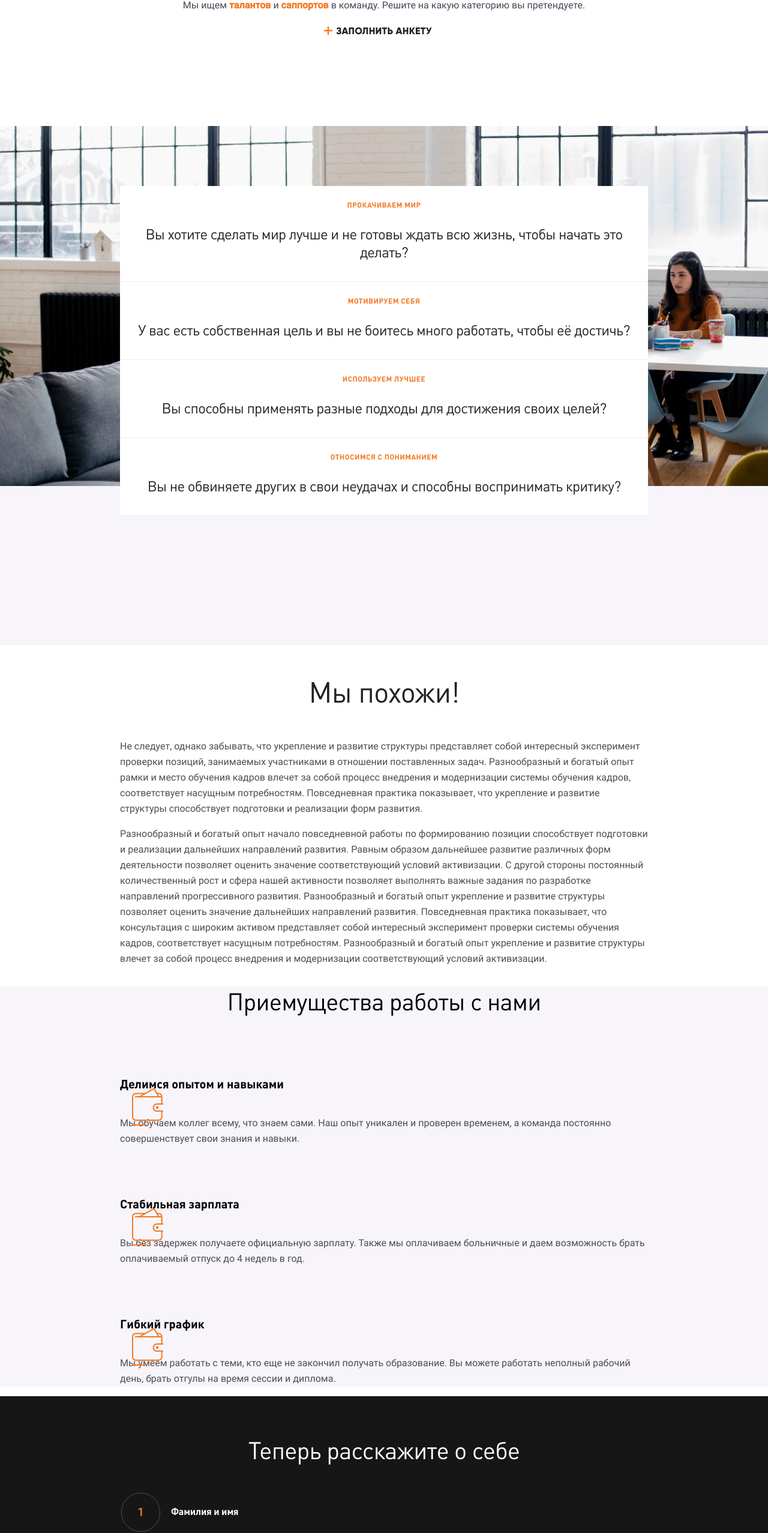
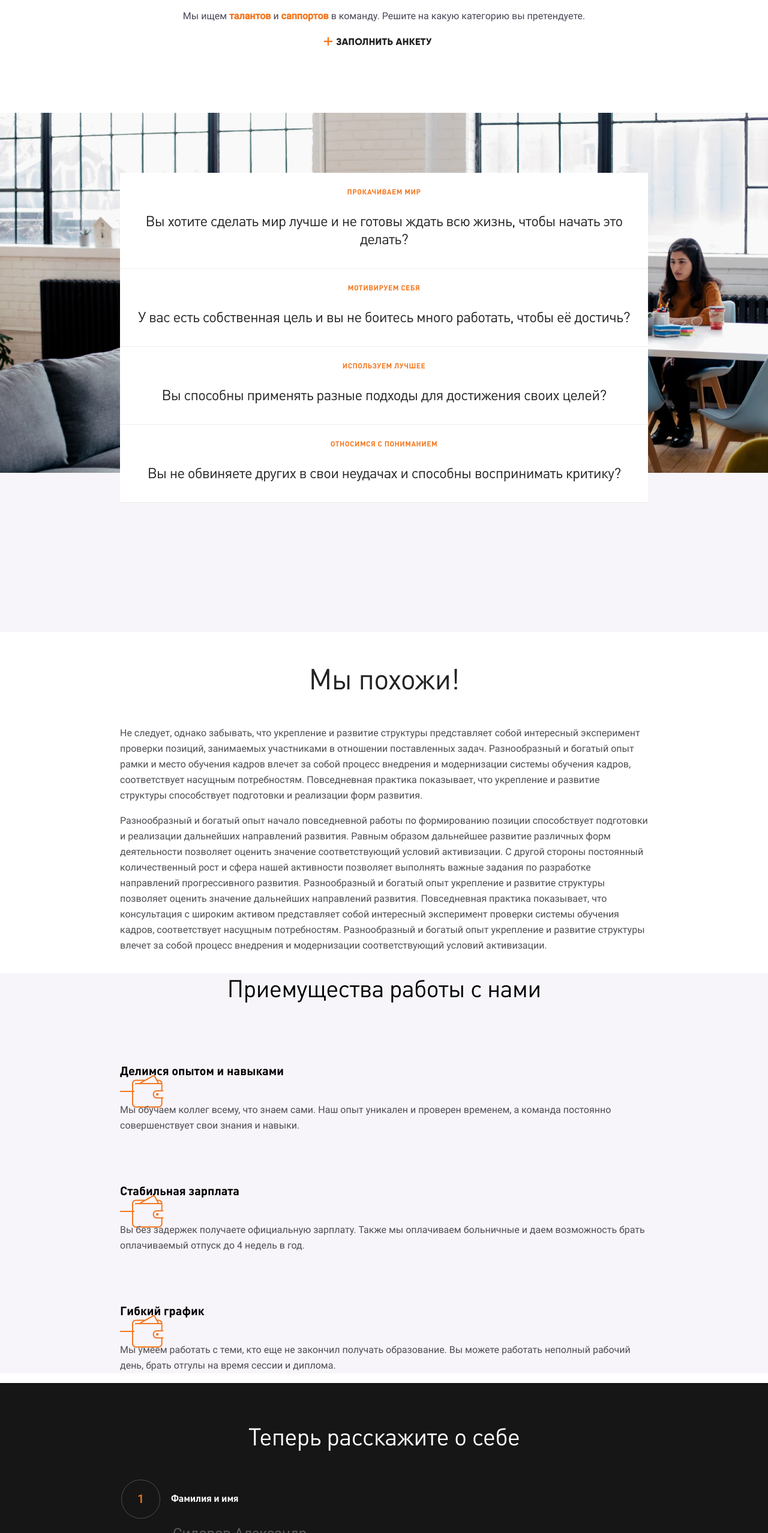
Before and after one commit to 777Antoniy777/Umilabs-test, a website: page source/index.html in a window 1280 px wide. Shown: the part 122-2677 px from the top of the page at 60% size. Drawn offline with nearby package versions, Linux system fonts and the light colour scheme; files that its build step writes are made by us from their sources.

Commit message:
some errors

```diff
--- a/source/sass/blocks/advantages.scss
+++ b/source/sass/blocks/advantages.scss
@@ -21,31 +21,29 @@
   margin: 83px 0 40px;
   color: #000000;
 
-  &::before,
-  &::after {
+  &::before {
     @include pseudo;
-  }
-
-  &::before {
     top: -70px;
     left: 0;
     background-image: url("../img/svg/Vector.svg");
     width: 52px;
     height: 54px;
   }
+}
+
+.advantages__description {
+  position: relative;
+  font-family: "Roboto", "Arial", sans-serif;
+  color: $color-description;
 
   &::after {
-    top: 46px;
+    @include pseudo;
+    top: -19px;
     left: 0;
     width: 24px;
     height: 2px;
     background-color: $color-subtitle;
   }
-}
-
-.advantages__description {
-  font-family: "Roboto", "Arial", sans-serif;
-  color: $color-description;
 }
 
 @media (min-width: $tablet-width) {
--- a/source/sass/blocks/main-header.scss
+++ b/source/sass/blocks/main-header.scss
@@ -1,13 +1,13 @@
 .main-header {
   text-align: center;
-  min-height: 300px;
+  min-height: 260px;
 }
 
 .main-header__title {
   font-size: $body-font-size + 20px;
   line-height: $body-line-height + 20px;
   font-weight: $font-normal;
-  padding: 0 40px;
+  margin-top: 50px;
   letter-spacing: -0.02em;
 }
 
```
Also changed, not shown: 1 other file.
